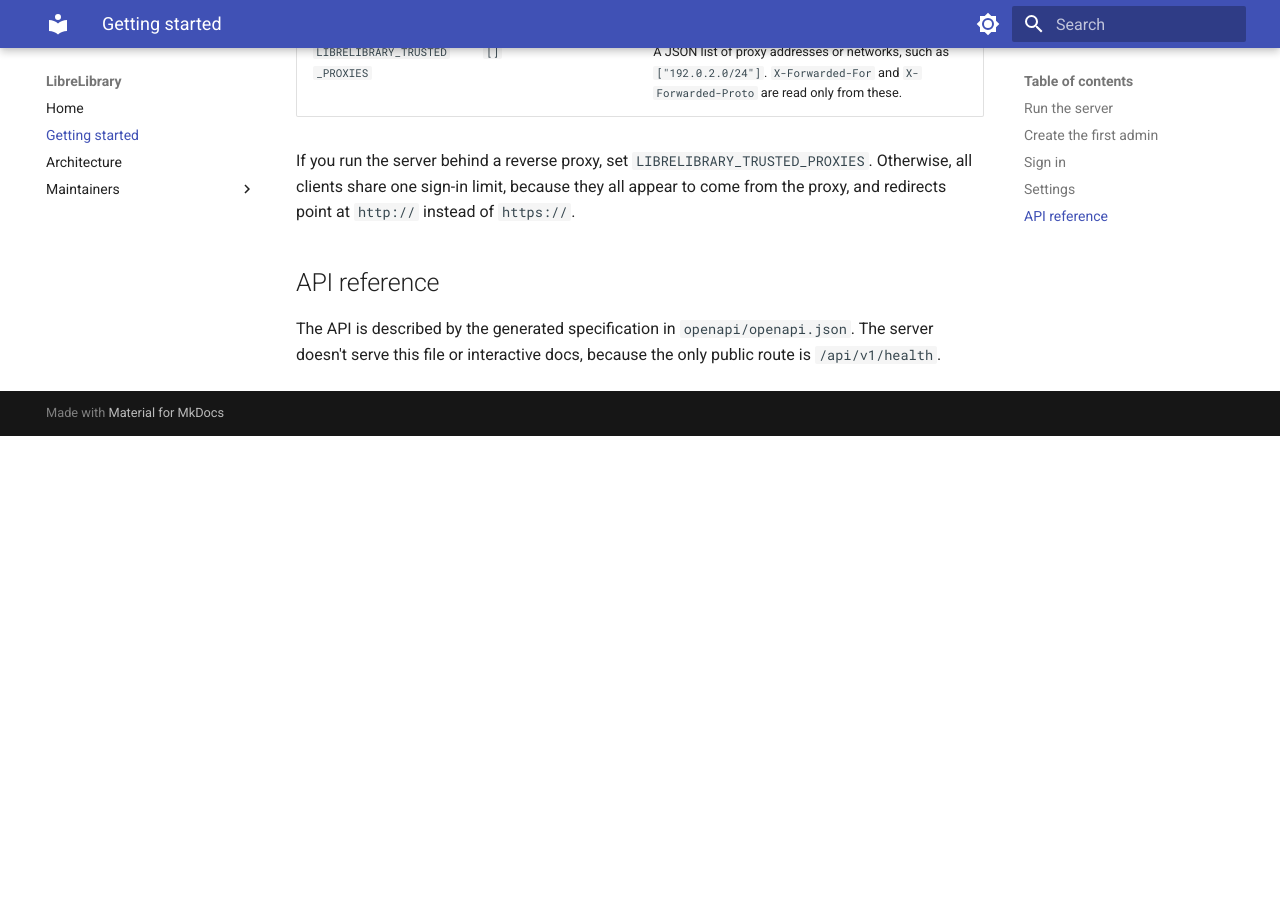
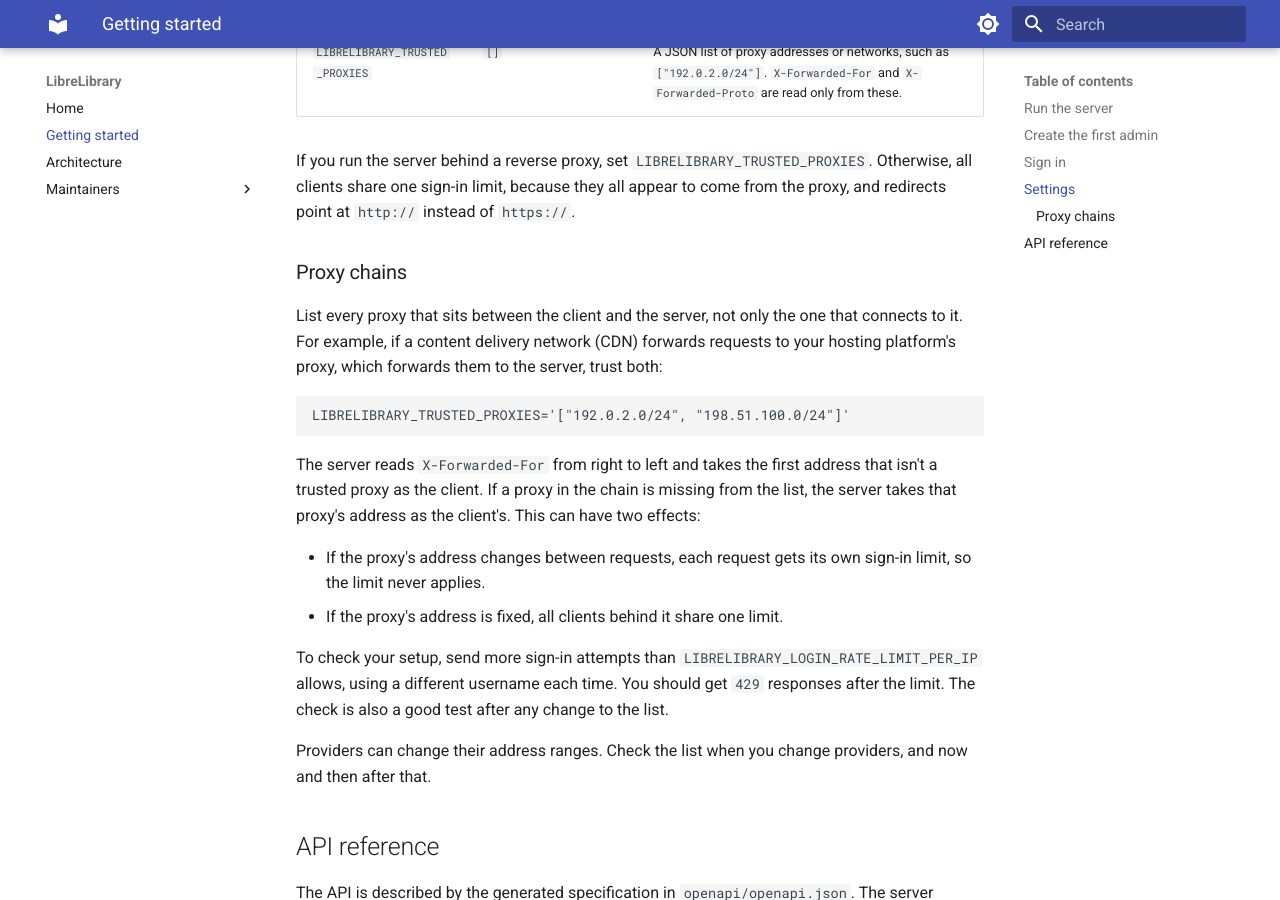
Before and after one commit to nkboedecker/LibreLibrary, an MkDocs documentation site: the page built from docs/getting-started.md, in a window 1280 px wide and 900 px high, scrolled down 1622 px. Built offline with MkDocs 1.6.1 and Material for MkDocs 9.7.7, drawn with Linux system fonts in a browser that asks for light colours; the version menu is left out; before the commit the page ends 2058 px from its top, so only the background shows below that.

Commit message:
docs: explain how to list full proxy chains for trusted proxies (#4)
Signed-off-by: Natalie Boedecker <git@boedecker.dev>

````diff
--- a/docs/getting-started.md
+++ b/docs/getting-started.md
@@ -55,6 +55,23 @@ Set these environment variables to configure the server:
 
 If you run the server behind a reverse proxy, set `LIBRELIBRARY_TRUSTED_PROXIES`. Otherwise, all clients share one sign-in limit, because they all appear to come from the proxy, and redirects point at `http://` instead of `https://`.
 
+### Proxy chains
+
+List every proxy that sits between the client and the server, not only the one that connects to it. For example, if a content delivery network (CDN) forwards requests to your hosting platform's proxy, which forwards them to the server, trust both:
+
+```sh
+LIBRELIBRARY_TRUSTED_PROXIES='["192.0.2.0/24", "198.51.100.0/24"]'
+```
+
+The server reads `X-Forwarded-For` from right to left and takes the first address that isn't a trusted proxy as the client. If a proxy in the chain is missing from the list, the server takes that proxy's address as the client's. This can have two effects:
+
+- If the proxy's address changes between requests, each request gets its own sign-in limit, so the limit never applies.
+- If the proxy's address is fixed, all clients behind it share one limit.
+
+To check your setup, send more sign-in attempts than `LIBRELIBRARY_LOGIN_RATE_LIMIT_PER_IP` allows, using a different username each time. You should get `429` responses after the limit. The check is also a good test after any change to the list.
+
+Providers can change their address ranges. Check the list when you change providers, and now and then after that.
+
 ## API reference
 
 The API is described by the generated specification in `openapi/openapi.json`. The server doesn't serve this file or interactive docs, because the only public route is `/api/v1/health`.
````
